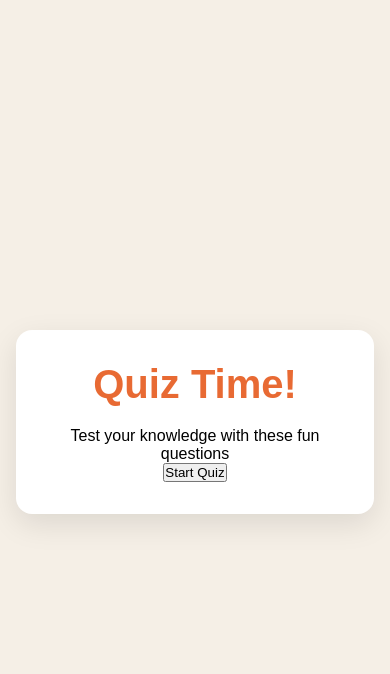
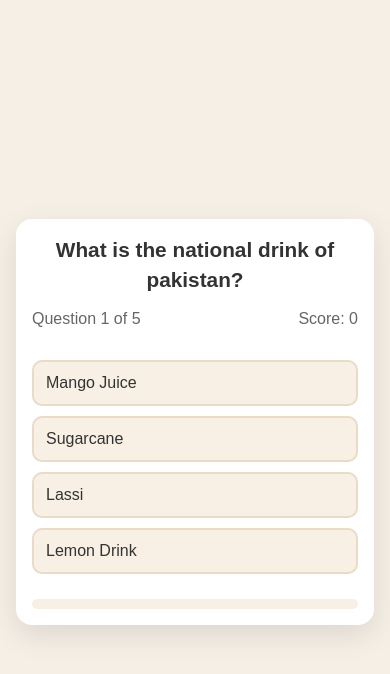
Before and after one commit to emant009/quiz-game, a plain HTML site: page index.html in a window 390 px wide. Both pictures are taken after a click on the button "Start Quiz". Drawn offline with Linux system fonts and the light colour scheme.

Commit message:
just make a correction in code

```diff
--- a/index.html
+++ b/index.html
@@ -1,10 +1,10 @@
-<!DOCTYPE html>
+<!doctype html>
 <html lang="eng">
   <head>
-    <meta charset="UTF-8">
-    <meta name="viewport" content="width=device-width, initial-scale=1.0">
+    <meta charset="UTF-8" />
+    <meta name="viewport" content="width=device-width, initial-scale=1.0" />
     <title>Quiz Game</title>
-    <link rel="stylesheet" href="style.css">
+    <link rel="stylesheet" href="style.css" />
   </head>
   <body>
     <div class="container">
@@ -18,13 +18,16 @@
         <div class="quiz-header">
           <h2 id="question-text">Question goes here</h2>
           <div class="quiz-info">
-            <p>Question <span id="current-question">1</span> of <span>5</span></p>
+            <p>
+              Question <span id="current-question">1</span> of
+              <span id="total-questions">5</span>
+            </p>
             <p>Score: <span id="score">0</span></p>
           </div>
         </div>
 
         <div id="answers-container" class="answers-container">
-           <!--Answer buttons will be inserted here from our js code-->
+          <!--Answer buttons will be inserted here from our js code-->
         </div>
 
         <div class="progress-bar">
@@ -35,11 +38,15 @@
       <div id="result-screen" class="screen">
         <h1>Quiz Results</h1>
         <div class="result-info">
-          <p>You scored <span id="final-score">0</span> out of <span id="max-score">0</span></p>
+          <p>
+            You scored <span id="final-score">0</span> out of
+            <span id="max-score">0</span>
+          </p>
           <div id="result-message">Good job!</div>
         </div>
         <button id="restart-button">Restart Quiz</button>
       </div>
     </div>
+    <script src="script.js"></script>
   </body>
 </html>
--- a/script.js
+++ b/script.js
@@ -0,0 +1,169 @@
+// DOM elements//
+const startScreen = document.getElementById("start-screen");
+const quizScreen = document.getElementById("quiz-screen");
+const resultScreen = document.getElementById("result-screen");
+const startButton = document.getElementById("start-btn");
+const questionText = document.getElementById("question-text");
+const answersContainer = document.getElementById("answers-container");
+const currentQuestionSpan = document.getElementById("current-question");
+const totalQuestionsSpan = document.getElementById("total-questions");
+const scoreSpan = document.getElementById("score");
+const finalScoreSpan = document.getElementById("final-score");
+const maxScoreSpan = document.getElementById("max-score");
+const resultMessage = document.getElementById("result-message");
+const restartButton = document.getElementById("restart-button");
+const progressBar = document.getElementById("progress");
+
+const quizQuestions = [
+  {
+    question: "What is the national drink of pakistan?",
+    answers: [
+      { text: "Mango Juice", correct: false },
+      { text: "Sugarcane", correct: true },
+      { text: "Lassi", correct: false },
+      { text: "Lemon Drink", correct: false },
+    ],
+  },
+  {
+    question: "Which province is the breadbasket of Pakistan?",
+    answers: [
+      { text: "Khyber Pakhtunkhawa", correct: false },
+      { text: "Sindh", correct: false },
+      { text: "Punjab", correct: true },
+      { text: "Balochistan", correct: false },
+    ],
+  },
+  {
+    question:
+      "The National Bank of Pakistan runs the world's highest ATM at an incredible elevation of 4,693 meters, Where it is located?",
+    answers: [
+      { text: "Attock", correct: false },
+      { text: "Khanewal", correct: false },
+      { text: "Khunjerab Pass", correct: true },
+      { text: "Mardan", correct: false },
+    ],
+  },
+  {
+    question:
+      "The world's first computer virus for MS-DOS, called Brain, was coded in Lahore in 1986 by two Pakistani brothers, What were there names?",
+    answers: [
+      { text: "Amit and Basit Farooq Alvi", correct: true },
+      { text: "Ali Ahmed and Mustafa", correct: false },
+      { text: "Nasir and Yasir", correct: false },
+      { text: "Faraz and Shaheen", correct: false },
+    ],
+  },
+  {
+    question:
+      "Who is the most famous and loved politician in the whole history of Pakistan?",
+    answers: [
+      { text: "Sheikh Rasheed", correct: false },
+      { text: "Zulfiqar Ali Bhutto", correct: false },
+      { text: "Benazir Bhutto", correct: false },
+      { text: "Imran Khan", correct: true },
+    ],
+  },
+];
+// quiz state variables
+let currentQuestionIndex = 0;
+let score = 0;
+let answersDisabled = false;
+
+totalQuestionsSpan.textContent = quizQuestions.length;
+maxScoreSpan.textContent = quizQuestions.length;
+
+//event listeners
+
+startButton.addEventListener("click", startQuiz);
+restartButton.addEventListener("click", restartQuiz);
+
+function startQuiz() {
+  currentQuestionIndex = 0;
+  score = 0;
+  scoreSpan.textContent = 0;
+
+  startScreen.classList.remove("active");
+  quizScreen.classList.add("active");
+
+  showQuestion();
+}
+function showQuestion() {
+  answersDisabled = false;
+
+  const currentQuestion = quizQuestions[currentQuestionIndex];
+
+  currentQuestionSpan.textContent = currentQuestionIndex + 1;
+
+  const progressPercent = (currentQuestionIndex / quizQuestions.length) * 100;
+  progressBar.style.width = progressPercent + "%";
+
+  questionText.textContent = currentQuestion.question;
+
+  // todo: explain this in a second
+  answersContainer.innerHTML = "";
+
+  currentQuestion.answers.forEach((answer) => {
+    const button = document.createElement("button");
+    button.textContent = answer.text;
+    button.classList.add("answer-btn");
+
+    button.dataset.correct = answer.correct;
+    button.addEventListener("click", selectAnswer);
+
+    answersContainer.appendChild(button);
+  });
+}
+function selectAnswer(event) {
+  if (answersDisabled) return;
+  answersDisabled = true;
+  const selectedButton = event.target;
+  const isCorrect = selectedButton.dataset.correct === "true";
+
+  Array.from(answersContainer.children).forEach((button) => {
+    if (button.dataset.correct === "true") {
+      button.classList.add("correct");
+    } else if (button === selectedButton) {
+      button.classList.add("incorrect");
+    }
+  });
+
+  if (isCorrect) {
+    score++;
+    scoreSpan.textContent = score;
+  }
+  setTimeout(() => {
+    currentQuestionIndex++;
+
+    if (currentQuestionIndex < quizQuestions.length) {
+      showQuestion();
+    } else {
+      showResults();
+    }
+  }, 1000);
+}
+
+function showResults() {
+  quizScreen.classList.remove("active");
+  resultScreen.classList.add("active");
+
+  finalScoreSpan.textContent = score;
+
+  const percentage = (score / quizQuestions.length) * 100;
+
+  if (percentage === 100) {
+    resultMessage.textContent = "Perfect! You're a genius!";
+  } else if (percentage >= 80) {
+    resultMessage.textContent = "Great job! You know your stuff!";
+  } else if (percentage >= 60) {
+    resultMessage.textContent = "Good effort! Keep learning!";
+  } else if (percentage >= 40) {
+    resultMessage.textContent = "Not bad! Try again to improve!";
+  } else {
+    resultMessage.textContent = "Keep studying! You'll get better!";
+  }
+}
+function restartQuiz() {
+  resultScreen.classList.remove("active");
+
+  startQuiz();
+}
--- a/style.css
+++ b/style.css
@@ -4,7 +4,7 @@
   box-sizing: border-box;
 }
 
-body{
+body {
   background: #f5efe6;
   display: flex;
   justify-content: center;
@@ -14,7 +14,7 @@ body{
   font-family: sans-serif;
 }
 
-.container{
+.container {
   background-color: white;
   border-radius: 1rem;
   box-shadow: 0 10px 30px rgba(0, 0, 0, 0.1);
@@ -23,42 +23,47 @@ body{
   overflow: hidden;
   position: relative;
 }
-.screen{
+.screen {
   display: none;
   padding: 2rem;
   text-align: center;
 }
-.screen.active{
+.screen.active {
   display: block;
 }
 /* Start Screen*/
-#start-screen h1{
+#start-screen h1 {
   color: #e86a33;
   margin-bottom: 20px;
   font-size: 2.5rem;
 }
-.quiz-header{
+#start-screen p {
+  color: #666;
+  margin-bottom: 30px;
+  font-size: 1.1rem;
+}
+.quiz-header {
   margin-bottom: 2rem;
 }
-#question-text{
+#question-text {
   color: #333;
   font-size: 1.5rem;
   margin-bottom: 1rem;
   line-height: 1.4;
 }
-.quiz-info{
+.quiz-info {
   display: flex;
   justify-content: space-between;
   color: #666;
   margin-bottom: 10px;
 }
-.answers-container{
+.answers-container {
   display: flex;
   flex-direction: column;
   gap: 10px;
   margin-bottom: 25px;
 }
-.answer-btn{
+.answer-btn {
   background-color: #f8f0e5;
   color: #333;
   border: 2px solid #eadbc8;
@@ -72,37 +77,80 @@ body{
   background-color: #eadbc8;
   border-color: #dac0ae;
 }
-.answer-btn.correct{
+.answer-btn.correct {
   background-color: #e6fff0;
   border-color: #a3f0c4;
   color: #28a745;
 }
-.answer-btn.correct{
+.answer-btn.correct {
   background-color: #fff0f0;
   border-color: #ffbdbd;
   color: #dc3545;
 }
-.progress-bar{
+.progress-bar {
   height: 10px;
   background-color: #f8f0e5;
   border-radius: 5px;
   overflow: hidden;
   margin-top: 20px;
 }
-.progress{
+.progress {
   height: 100%;
   background-color: #e86a33;
   width: 0%;
   transition: width 0.3s ease;
 }
 
-#result-screen h1{
+#result-screen h1 {
   color: #e86a33;
   margin-bottom: 30px;
 }
-.result-info{
+.result-info {
   background-color: #f8f0e5;
   border-radius: 10px;
   padding: 20px;
   margin-bottom: 30px;
 }
+.result-info p {
+  font-size: 1.2rem;
+  color: #333;
+  margin-bottom: 10px;
+}
+#result-message {
+  font-size: 1.5rem;
+  font-weight: 600;
+  color: #e86a33;
+}
+button {
+  background-color: #e86a33;
+  color: white;
+  border: none;
+  border-radius: 10px;
+  padding: 15px 30px;
+  font-size: 1.1rem;
+  cursor: pointer;
+  transition: background-color 0.3s ease;
+}
+button:hover {
+  background-color: #e86a33;
+}
+
+/* Responsive design when we hit 500px or below */
+@media (max-width: 500px) {
+  .screen {
+    padding: 1rem;
+  }
+  #start-screen h1 {
+    font-size: 2rem;
+  }
+  #question-text {
+    font-size: 1.3rem;
+  }
+  .answer-btn {
+    padding: 12px;
+  }
+  button {
+    padding: 12px 25px;
+    font-size: 1rem;
+  }
+}
```
